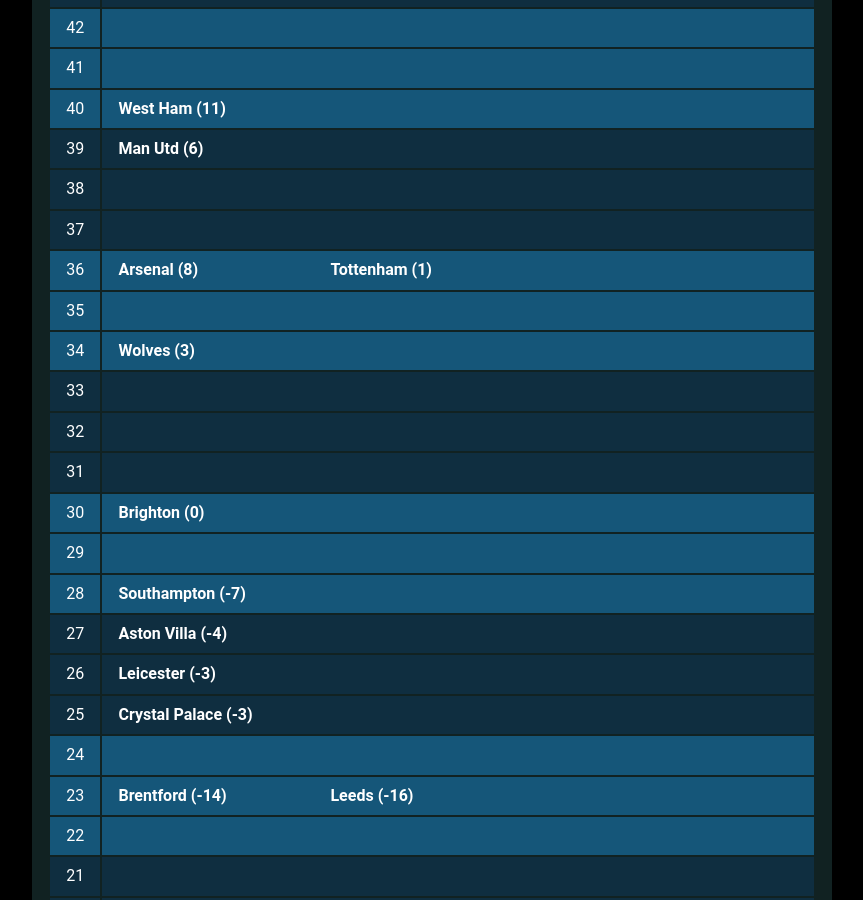
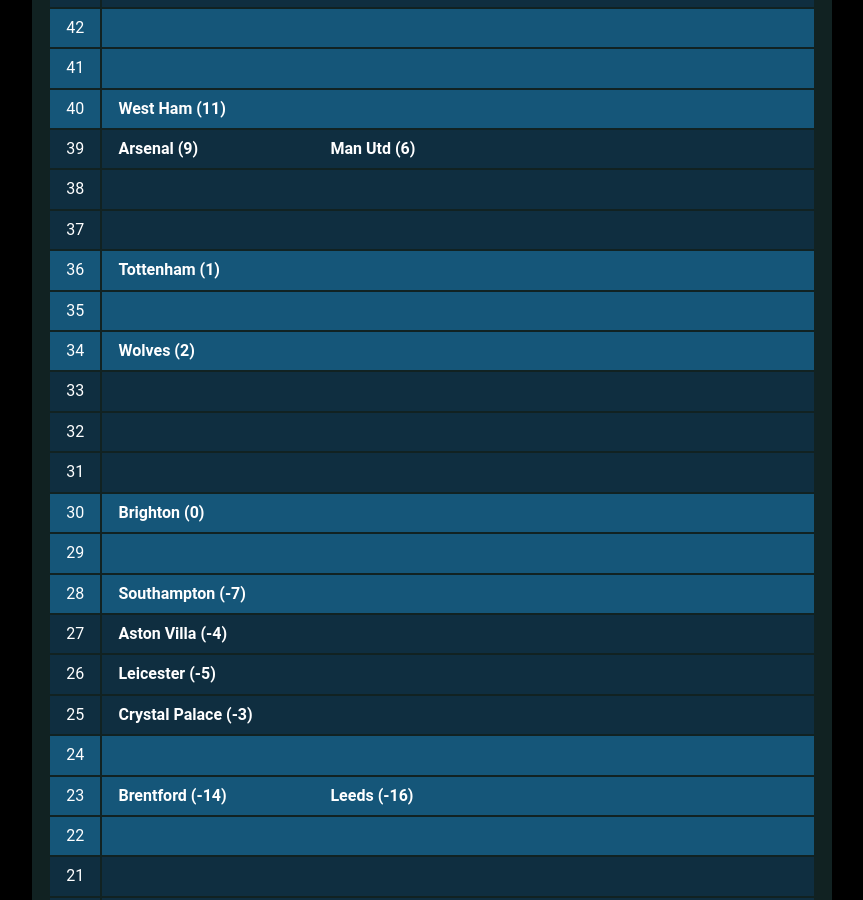
Before and after one commit to muru/muru.github.io, a Jekyll site: the page built from resources.md, in a window 1280 px wide and 900 px high, scrolled down 2204 px. Shown: the whole window, without its empty margins (208-1071 px from the left). Built offline with Jekyll 4.4.1, drawn with Linux system fonts in a browser that asks for light colours; some web fonts are replaced; some of the changed text lies outside the part shown.

Commit message:
updated cann-table: Sat 12 Feb 00:04:27 JST 2022

```diff
--- a/cann-table.html
+++ b/cann-table.html
@@ -49,6 +49,7 @@
 	<tr class="cann-row-2">
 		<td class="cann-point"> 51 </td>
 		<td class="cann-clubs">
+			<span class="club-name"> Liverpool (41) </span>
 		</td>
  	</tr>
 	<tr class="cann-row-2">
@@ -64,7 +65,6 @@
 	<tr class="cann-row-1">
 		<td class="cann-point"> 48 </td>
 		<td class="cann-clubs">
-			<span class="club-name"> Liverpool (39) </span>
 		</td>
  	</tr>
 	<tr class="cann-row-1">
@@ -112,6 +112,7 @@
 	<tr class="cann-row-2">
 		<td class="cann-point"> 39 </td>
 		<td class="cann-clubs">
+			<span class="club-name"> Arsenal (9) </span>
 			<span class="club-name"> Man Utd (6) </span>
 		</td>
  	</tr>
@@ -128,7 +129,6 @@
 	<tr class="cann-row-1">
 		<td class="cann-point"> 36 </td>
 		<td class="cann-clubs">
-			<span class="club-name"> Arsenal (8) </span>
 			<span class="club-name"> Tottenham (1) </span>
 		</td>
  	</tr>
@@ -140,7 +140,7 @@
 	<tr class="cann-row-1">
 		<td class="cann-point"> 34 </td>
 		<td class="cann-clubs">
-			<span class="club-name"> Wolves (3) </span>
+			<span class="club-name"> Wolves (2) </span>
 		</td>
  	</tr>
 	<tr class="cann-row-2">
@@ -184,7 +184,7 @@
 	<tr class="cann-row-2">
 		<td class="cann-point"> 26 </td>
 		<td class="cann-clubs">
-			<span class="club-name"> Leicester (-3) </span>
+			<span class="club-name"> Leicester (-5) </span>
 		</td>
  	</tr>
 	<tr class="cann-row-2">
```
Also changed, not shown: other parts of cann-table.html (+1 -1 lines).
